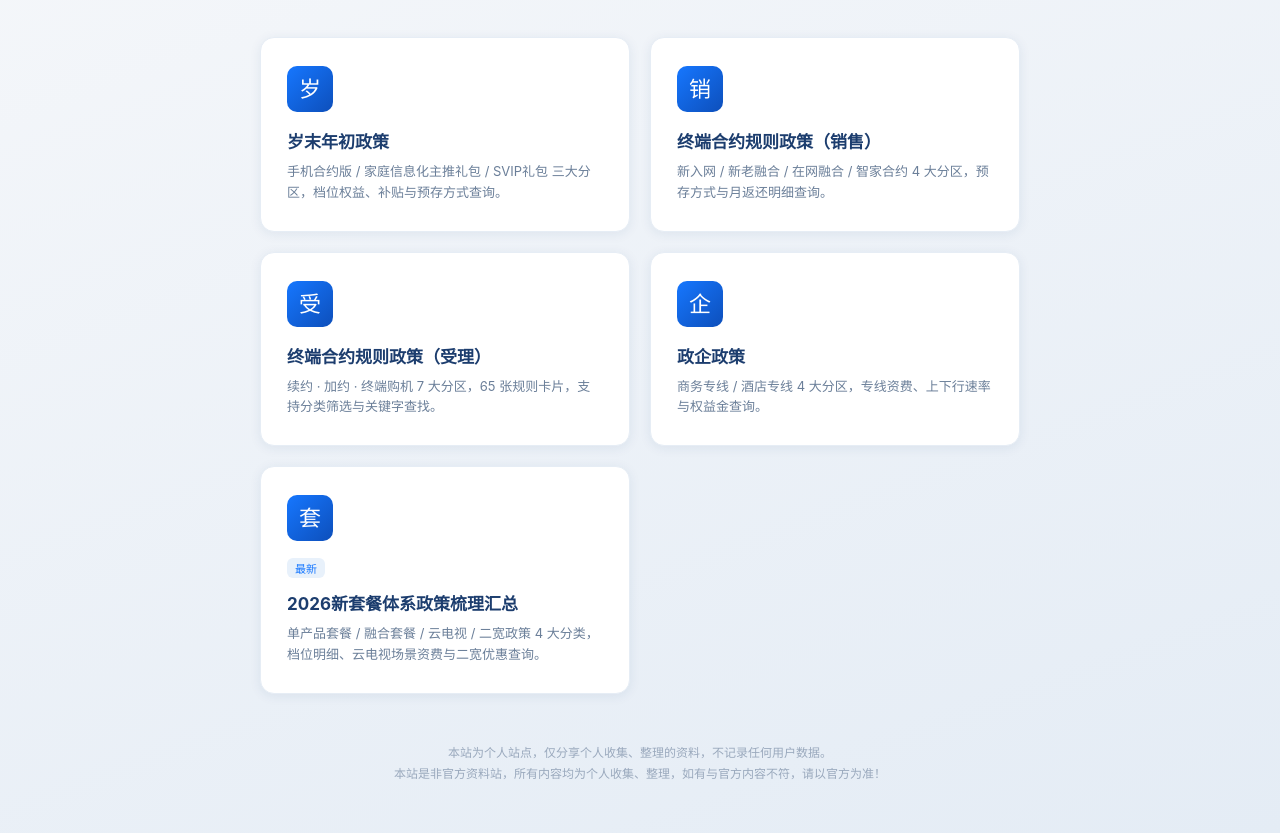
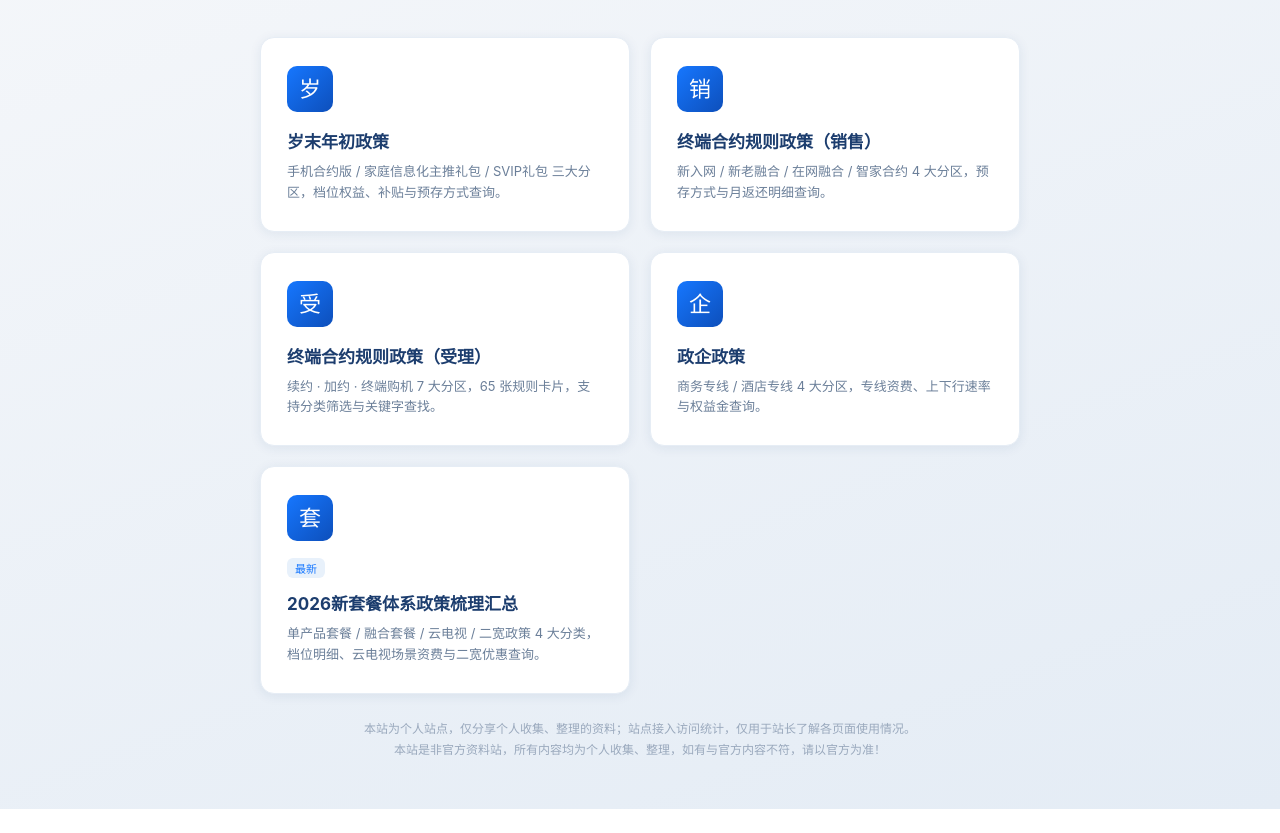
Before and after one commit to Hndxby/hndxby.github.io, a plain HTML site: page policy/index.html in a window 1280 px wide. Shown: the part 118-951 px from the top of the page. After the commit the page ends 927 px from the top, so only its background shows below. Drawn offline with Linux system fonts and the light colour scheme; a script that the page names is missing.

Commit message:
feat(policy): 接入51.LA统计（policy/index.html）

```diff
--- a/policy/index.html
+++ b/policy/index.html
@@ -40,7 +40,7 @@
     display: inline-block; font-size: 11px; color: #1677ff;
     background: #e8f1fb; border-radius: 6px; padding: 2px 8px; margin-bottom: 12px;
   }
-  footer { text-align: center; margin-top: 48px; color: #9aa9bd; font-size: 12px; }
+  footer { text-align: center; margin-top: 24px; color: #9aa9bd; font-size: 12px; }
   footer p { line-height: 1.8; }
 </style>
 </head>
@@ -79,9 +79,11 @@
     </a>
   </div>
   <footer>
-    <p>本站为个人站点，仅分享个人收集、整理的资料，不记录任何用户数据。</p>
+    <p>本站为个人站点，仅分享个人收集、整理的资料；站点接入访问统计，仅用于站长了解各页面使用情况。</p>
     <p>本站是非官方资料站，所有内容均为个人收集、整理，如有与官方内容不符，请以官方为准！</p>
   </footer>
 </div>
+<script charset="UTF-8" id="LA_COLLECT" src="https://sdk.51.la/js-sdk-pro.min.js"></script>
+<script>LA.init({id:"3RuxNA5zsdvlJgSB",ck:"3RuxNA5zsdvlJgSB"})</script>
 </body>
 </html>
```
